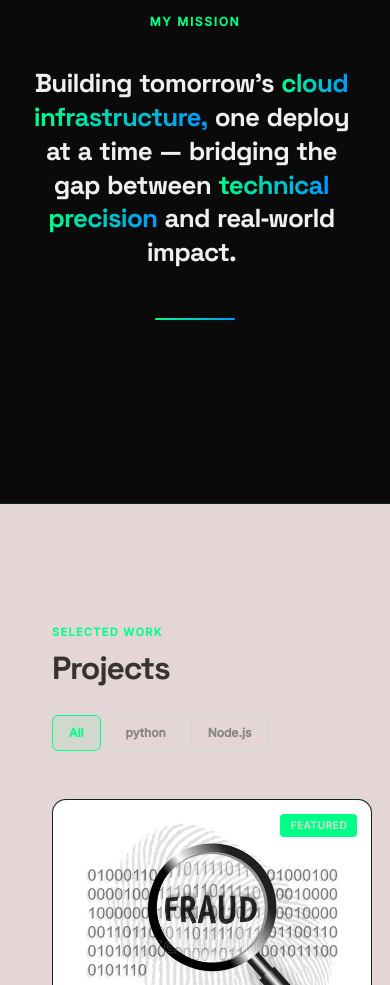
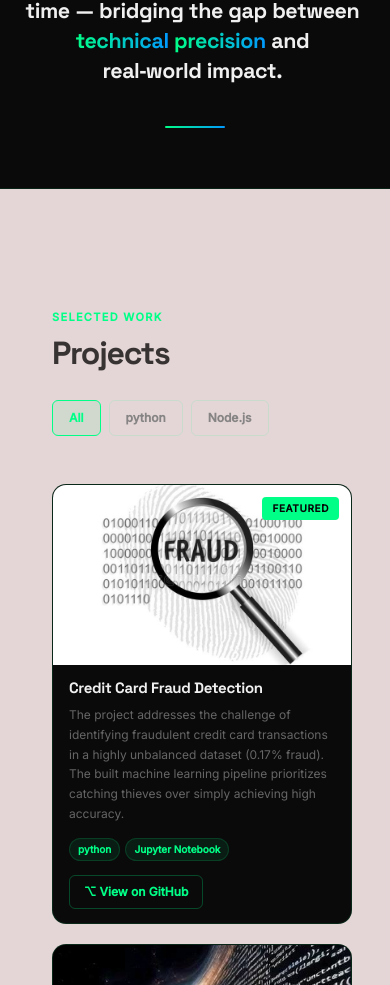
Before and after one commit to stuartbatemi/Portfolio-Assignment, a React (Vite) app: page / in a window 390 px wide. Shown: the part 1015-2000 px from the top of the page. Built offline with nearby package versions, Linux system fonts and the light colour scheme.

Commit message:
other updtaes

```diff
--- a/src/App.css
+++ b/src/App.css
@@ -0,0 +1,19 @@
+* {
+  box-sizing: border-box;
+  margin: 0;
+  padding: 0;
+}
+
+html, body {
+  overflow-x: hidden !important;
+  max-width: 100vw;
+  background-color: #050505 !important;
+  color: #f0f0f0;
+}
+
+#root {
+  overflow-x: hidden;
+  max-width: 100vw;
+  background-color: #050505;
+  min-height: 100vh;
+}
--- a/src/components/Portfolio.tsx
+++ b/src/components/Portfolio.tsx
@@ -52,7 +52,6 @@ const TEXT = "#383333"; // primary text — bright
 const TEXT2 = "#868484"; // secondary text
 const TEXT3 = "#444444"; // dim text
 const BORDER = `rgba(0,255,135,0.12)`;
-const BORDERH = `rgba(14, 177, 22, 0.45)`;
 const FONT_HEAD = "'Space Grotesk', 'Segoe UI', system-ui, sans-serif";
 const FONT_BODY = "'Inter', 'Segoe UI', system-ui, sans-serif";
 
@@ -875,44 +874,45 @@ function HeroSection() {
 // MANIFESTO SECTION — large scroll-reveal typography
 // ============================================================
 function ManifestoSection() {
-  const ref = useRef<HTMLDivElement>(null);
-
-  // Each word is defined here with whether it's accent coloured or not
-  // isAccent: true = glows in neon green, false = plain white
+  const ref      = useRef<HTMLDivElement>(null);
+  const ww       = useWindowWidth();
+  const isMobile = ww < 768;
+
   const words: { text: string; isAccent: boolean }[] = [
-    { text: "Building",      isAccent: false },
-    { text: "tomorrow's",    isAccent: false },
-    { text: "cloud",         isAccent: true  },
+    { text: "Building",       isAccent: false },
+    { text: "tomorrow's",     isAccent: false },
+    { text: "cloud",          isAccent: true  },
     { text: "infrastructure,",isAccent: true  },
-    { text: "one",           isAccent: false },
-    { text: "deploy",        isAccent: false },
-    { text: "at",            isAccent: false },
-    { text: "a",             isAccent: false },
-    { text: "time",          isAccent: false },
-    { text: "—",             isAccent: false },
-    { text: "bridging",      isAccent: false },
-    { text: "the",           isAccent: false },
-    { text: "gap",           isAccent: false },
-    { text: "between",       isAccent: false },
-    { text: "technical",     isAccent: true  },
-    { text: "precision",     isAccent: true  },
-    { text: "and",           isAccent: false },
-    { text: "real‑world",    isAccent: false },
-    { text: "impact.",       isAccent: false },
+    { text: "one",            isAccent: false },
+    { text: "deploy",         isAccent: false },
+    { text: "at",             isAccent: false },
+    { text: "a",              isAccent: false },
+    { text: "time",           isAccent: false },
+    { text: "—",              isAccent: false },
+    { text: "bridging",       isAccent: false },
+    { text: "the",            isAccent: false },
+    { text: "gap",            isAccent: false },
+    { text: "between",        isAccent: false },
+    { text: "technical",      isAccent: true  },
+    { text: "precision",      isAccent: true  },
+    { text: "and",            isAccent: false },
+    { text: "real‑world",     isAccent: false },
+    { text: "impact.",        isAccent: false },
   ];
 
-  // Each word gets a different starting position so they fly in
-  // from all directions and "collide" into place
+  // On mobile: small values so words don't fly off screen
+  // On desktop: big dramatic values for full cinematic effect
   const getStart = (i: number) => {
+    const range = isMobile ? 60 : 350; // ← KEY: small range on phone
     const directions = [
-      { x: -400, y: -60,  rotate: -15 },  // from far left
-      { x:  400, y:  60,  rotate:  15 },  // from far right
-      { x: -250, y: -150, rotate: -10 },  // top left diagonal
-      { x:  250, y:  150, rotate:  10 },  // bottom right diagonal
-      { x:    0, y: -300, rotate:  -6 },  // straight down from top
-      { x:    0, y:  300, rotate:   6 },  // straight up from bottom
-      { x: -350, y:  100, rotate: -12 },  // left
-      { x:  350, y: -100, rotate:  12 },  // right
+      { x: -range,      y: -range/4,  rotate: -8  },
+      { x:  range,      y:  range/4,  rotate:  8  },
+      { x: -range*0.7,  y: -range/2,  rotate: -5  },
+      { x:  range*0.7,  y:  range/2,  rotate:  5  },
+      { x:  0,          y: -range,    rotate: -3  },
+      { x:  0,          y:  range,    rotate:  3  },
+      { x: -range,      y:  range/3,  rotate: -6  },
+      { x:  range,      y: -range/3,  rotate:  6  },
     ];
     return directions[i % directions.length];
   };
@@ -921,93 +921,65 @@ function ManifestoSection() {
     <section
       ref={ref}
       style={{
-        minHeight:      "80vh",
+        minHeight:      isMobile ? "auto" : "80vh",
         display:        "flex",
         flexDirection:  "column",
         alignItems:     "center",
         justifyContent: "center",
-        padding:        "80px 32px",
+        padding:        isMobile ? "60px 20px" : "80px 32px",
         background:     "#0a0a0a",
-        borderTop:      `1px solid rgba(0,255,135,0.1)`,
-        borderBottom:   `1px solid rgba(0,255,135,0.1)`,
-        overflow:       "hidden",   // clips words flying in from edges
+        borderTop:      "1px solid rgba(0,255,135,0.1)",
+        borderBottom:   "1px solid rgba(0,255,135,0.1)",
+        overflow:       "hidden",  // ← stops horizontal scroll
         position:       "relative",
       }}
     >
-      {/* Label that slides in first */}
+      {/* Label */}
       <motion.p
-        initial={{ opacity: 0, y: 20 }}
-        whileInView={{ opacity: 1, y: 0 }}
-        viewport={{ once: true }}
-        transition={{ duration: 0.5 }}
-        style={{
-          fontSize:      12,
-          color:         A,
-          fontWeight:    700,
-          letterSpacing: "0.14em",
-          textTransform: "uppercase" as const,
-          marginBottom:  36,
-        }}
-      >
+        initial={{ opacity: 0, y: 20 }} whileInView={{ opacity: 1, y: 0 }}
+        viewport={{ once: true }} transition={{ duration: 0.5 }}
+        style={{ fontSize: 12, color: A, fontWeight: 700, letterSpacing: "0.14em", textTransform: "uppercase" as const, marginBottom: 28 }}>
         My Mission
       </motion.p>
 
-      {/* Word collision container */}
-      <div
-        style={{
-          maxWidth:   900,
-          textAlign:  "center" as const,
-          lineHeight: 1.3,
-          fontFamily: FONT_HEAD,
-          fontSize:   "clamp(26px, 5vw, 58px)",
-          fontWeight: 800,
-          letterSpacing: "-0.03em",
-        }}
-      >
+      {/* Words */}
+      <div style={{
+        maxWidth:      isMobile ? "100%" : 900,
+        textAlign:     "center" as const,
+        lineHeight:    1.4,
+        fontFamily:    FONT_HEAD,
+        fontSize:      isMobile ? "clamp(20px,5.5vw,28px)" : "clamp(26px,4vw,58px)",
+        fontWeight:    800,
+        letterSpacing: "-0.02em",
+        padding:       isMobile ? "0 4px" : 0,
+      }}>
         {words.map((word, i) => {
           const start = getStart(i);
           return (
             <motion.span
               key={i}
-              initial={{
-                opacity: 0,
-                x:       start.x,
-                y:       start.y,
-                rotate:  start.rotate,
-                filter:  "blur(6px)",
-              }}
-              whileInView={{
-                opacity: 1,
-                x:       0,
-                y:       0,
-                rotate:  0,
-                filter:  "blur(0px)",
-              }}
-              // once: true = animation only plays once as you scroll past
-              viewport={{ once: true, margin: "-80px" }}
+              initial={{ opacity: 0, x: start.x, y: start.y, rotate: start.rotate, filter: "blur(4px)" }}
+              whileInView={{ opacity: 1, x: 0, y: 0, rotate: 0, filter: "blur(0px)" }}
+              viewport={{ once: true, margin: "-40px" }}
               transition={{
-                // spring makes it overshoot slightly = collision feel
                 type:      "spring",
-                stiffness: 120,
-                damping:   11,
-                delay:     i * 0.055,  // each word is 55ms after previous
-                opacity:   { duration: 0.25, delay: i * 0.055 },
-                filter:    { duration: 0.3,  delay: i * 0.055 },
+                stiffness: isMobile ? 150 : 120,
+                damping:   isMobile ? 15  : 11,
+                delay:     i * 0.055,
+                opacity:   { duration: 0.2, delay: i * 0.055 },
+                filter:    { duration: 0.25, delay: i * 0.055 },
               }}
               style={{
                 display:     "inline-block",
-                marginRight: "0.28em",
-                // Accent words get the neon gradient colour
-                ...(word.isAccent
-                  ? {
-                      background:             `linear-gradient(90deg, ${A}, ${A2})`,
-                      WebkitBackgroundClip:   "text",
-                      WebkitTextFillColor:    "transparent",
-                      backgroundClip:         "text",
-                    }
-                  : {
-                      color: "#f0f0f0",
-                    }),
+                marginRight: "0.25em",
+                ...(word.isAccent ? {
+                  background:           `linear-gradient(90deg,${A},${A2})`,
+                  WebkitBackgroundClip: "text",
+                  WebkitTextFillColor:  "transparent",
+                  backgroundClip:       "text",
+                } : {
+                  color: "#f0f0f0",
+                }),
               }}
             >
               {word.text}
@@ -1016,24 +988,16 @@ function ManifestoSection() {
         })}
       </div>
 
-      {/* Decorative line that draws itself after words land */}
+      {/* Accent line */}
       <motion.div
-        initial={{ scaleX: 0, opacity: 0 }}
-        whileInView={{ scaleX: 1, opacity: 1 }}
-        viewport={{ once: true }}
-        transition={{ duration: 1, delay: words.length * 0.055 + 0.3 }}
-        style={{
-          marginTop:       48,
-          height:          2,
-          width:           80,
-          background:      `linear-gradient(90deg, ${A}, ${A2})`,
-          borderRadius:    99,
-          transformOrigin: "center",
-        }}
+        initial={{ scaleX: 0, opacity: 0 }} whileInView={{ scaleX: 1, opacity: 1 }}
+        viewport={{ once: true }} transition={{ duration: 1, delay: words.length * 0.055 + 0.2 }}
+        style={{ marginTop: 40, height: 2, width: 60, background: `linear-gradient(90deg,${A},${A2})`, borderRadius: 99, transformOrigin: "center" }}
       />
     </section>
   );
 }
+
 // ============================================================
 // PROJECTS SECTION — asymmetric grid
 // ============================================================
@@ -1138,181 +1102,95 @@ function ProjectsSection() {
   );
 }
 
-function ProjectCard({
-  project,
-  featured,
-}: {
-  project: Project;
-  featured: boolean;
-}) {
+function ProjectCard({ project, featured }: { project: Project; featured: boolean }) {
   const [hov, setHov] = useState(false);
+  const ww       = useWindowWidth();
+  const isMobile = ww < 768;
   const { title, description, tech, image, link } = project;
+
+  // GitHub link — uses the main github profile + project title as slug
+  // Update each project's link in portfolio.ts to the actual repo URL
+  const githubLink = link !== "#" ? link : PROFILE.github;
 
   return (
     <motion.div
       layout
       variants={fadeUp}
       style={{
-        borderRadius: 14,
-        overflow: "hidden",
-        border: `1px solid ${hov ? BORDERH : BORDER}`,
-        background: hov ? `rgba(0,255,135,0.04)` : BG2,
-        gridColumn: featured ? "span 2" : "span 1",
-        transition: "all 0.25s",
-        boxShadow: hov ? `0 0 40px rgba(0,255,135,0.08)` : "none",
+        borderRadius:  14,
+        overflow:      "hidden",
+        border:        `1px solid ${hov ? "rgba(0,255,135,0.45)" : "rgba(0,255,135,0.12)"}`,
+        background:    hov ? "rgba(0,255,135,0.04)" : "#0a0a0a",
+        // On mobile, span full width. Featured spans 2 cols on desktop only
+        gridColumn:    featured && !isMobile ? "span 2" : "span 1",
+        transition:    "all 0.25s",
+        boxShadow:     hov ? "0 0 40px rgba(0,255,135,0.08)" : "none",
       }}
-      whileHover={{ y: -5 }}
+      whileHover={isMobile ? {} : { y: -5 }} // no hover lift on mobile
       transition={{ type: "spring", stiffness: 280, damping: 22 }}
       onMouseEnter={() => setHov(true)}
       onMouseLeave={() => setHov(false)}
     >
-      {/* ═══════════════════════════════════════════
-          📸 PROJECT SCREENSHOT
-
-          Add your screenshot to: public/images/project1.jpg
-          Then in portfolio.ts set:  image: "/images/project1.jpg"
-
-          Recommended: 16:9 ratio, min 800×450px
-      ════════════════════════════════════════════ */}
-      <div
-        style={{
-          height: featured ? 280 : 200,
-          position: "relative",
-          overflow: "hidden",
-          background: BG3,
-        }}
-      >
-        {image ? (
-          <img
-            src={image}
-            alt={title}
-            style={{
-              width: "100%",
-              height: "100%",
-              objectFit: "cover" as const,
-              transition: "transform 0.4s ease",
-              transform: hov ? "scale(1.04)" : "scale(1)",
-            }}
-          />
-        ) : (
-          <div
-            style={{
-              width: "100%",
-              height: "100%",
-              display: "flex",
-              alignItems: "center",
-              justifyContent: "center",
-              background: `linear-gradient(135deg, ${BG2}, ${BG3})`,
-            }}
-          >
-            <span
-              style={{ fontFamily: FONT_HEAD, fontSize: 48, color: `${A}18` }}
-            >
-              ◉
-            </span>
-          </div>
-        )}
-
-        {/* Hover overlay with metadata */}
+      {/* Project image */}
+      <div style={{ height: featured && !isMobile ? 260 : 180, position: "relative", overflow: "hidden", background: "#111" }}>
+        {image
+          ? <img src={image} alt={title}
+              style={{ width: "100%", height: "100%", objectFit: "cover" as const, transition: "transform 0.4s", transform: hov ? "scale(1.04)" : "scale(1)" }} />
+          : <div style={{ width: "100%", height: "100%", display: "flex", alignItems: "center", justifyContent: "center", background: "linear-gradient(135deg,#0a0a0a,#111)" }}>
+              <span style={{ fontFamily: FONT_HEAD, fontSize: 40, color: "rgba(0,255,135,0.15)" }}>◉</span>
+            </div>
+        }
+
+        {/* Hover overlay */}
         <motion.div
-          style={{
-            position: "absolute",
-            inset: 0,
-            background: "rgba(0,0,0,0.75)",
-            display: "flex",
-            flexDirection: "column",
-            justifyContent: "flex-end",
-            padding: 20,
-          }}
-          animate={{ opacity: hov ? 1 : 0 }}
-          transition={{ duration: 0.25 }}
-        >
-          <div
-            style={{
-              display: "flex",
-              gap: 6,
-              flexWrap: "wrap" as const,
-              marginBottom: 8,
-            }}
-          >
+          style={{ position: "absolute", inset: 0, background: "rgba(0,0,0,0.8)", display: "flex", flexDirection: "column" as const, justifyContent: "flex-end", padding: 18 }}
+          animate={{ opacity: hov ? 1 : 0 }} transition={{ duration: 0.2 }}>
+          <div style={{ display: "flex", gap: 6, flexWrap: "wrap" as const, marginBottom: 10 }}>
             {tech.map((t: string) => (
-              <span
-                key={t}
-                style={{
-                  fontSize: 10,
-                  padding: "3px 8px",
-                  borderRadius: 4,
-                  background: `${A}20`,
-                  color: A,
-                  fontWeight: 600,
-                  border: `1px solid ${A}30`,
-                }}
-              >
-                {t}
-              </span>
+              <span key={t} style={{ fontSize: 10, padding: "3px 8px", borderRadius: 4, background: "rgba(0,255,135,0.15)", color: A, fontWeight: 600 }}>{t}</span>
             ))}
           </div>
-          {link && link !== "#" && (
-            <a
-              href={link}
-              target="_blank"
-              rel="noreferrer"
-              style={{
-                fontSize: 12,
-                color: A,
-                fontWeight: 700,
-                display: "flex",
-                alignItems: "center",
-                gap: 6,
-              }}
-            >
-              View Live Project →
-            </a>
-          )}
+          {/* GitHub link on hover */}
+          <a href={githubLink} target="_blank" rel="noreferrer"
+            style={{ fontSize: 12, color: A, fontWeight: 700, display: "flex", alignItems: "center", gap: 6 }}>
+            View on GitHub →
+          </a>
         </motion.div>
 
         {featured && (
-          <span
-            style={{
-              position: "absolute",
-              top: 14,
-              right: 14,
-              fontSize: 10,
-              padding: "4px 10px",
-              borderRadius: 4,
-              background: A,
-              color: BG,
-              fontWeight: 800,
-              letterSpacing: "0.06em",
-            }}
-          >
+          <span style={{ position: "absolute", top: 12, right: 12, fontSize: 10, padding: "4px 10px", borderRadius: 4, background: A, color: "#050505", fontWeight: 800, letterSpacing: "0.06em" }}>
             FEATURED
           </span>
         )}
       </div>
 
       {/* Card body */}
-      <div style={{ padding: "20px 22px" }}>
-        <h3
-          style={{
-            fontFamily: FONT_HEAD,
-            fontSize: 17,
-            fontWeight: 700,
-            color: TEXT,
-            margin: "0 0 8px",
-            letterSpacing: "-0.02em",
-          }}
-        >
+      <div style={{ padding: isMobile ? "14px 16px" : "20px 22px" }}>
+        <h3 style={{ fontFamily: FONT_HEAD, fontSize: isMobile ? 15 : 17, fontWeight: 700, color: "#f0f0f0", margin: "0 0 8px", letterSpacing: "-0.02em" }}>
           {title}
         </h3>
-        <p style={{ fontSize: 13, color: TEXT2, lineHeight: 1.65, margin: 0 }}>
+        <p style={{ fontSize: isMobile ? 12 : 13, color: "#666", lineHeight: 1.65, margin: "0 0 14px" }}>
           {description}
         </p>
+
+        {/* Tech badges */}
+        <div style={{ display: "flex", flexWrap: "wrap" as const, gap: 5, marginBottom: 14 }}>
+          {tech.map((t: string) => (
+            <span key={t} style={{ fontSize: 10, padding: "3px 8px", borderRadius: 99, background: "rgba(0,255,135,0.08)", color: A, border: "1px solid rgba(0,255,135,0.15)", fontWeight: 600 }}>
+              {t}
+            </span>
+          ))}
+        </div>
+
+        {/* GitHub button — always visible */}
+        <a href={githubLink} target="_blank" rel="noreferrer"
+          style={{ display: "inline-flex", alignItems: "center", gap: 6, fontSize: 12, color: A, fontWeight: 700, padding: "7px 14px", border: "1px solid rgba(0,255,135,0.25)", borderRadius: 6 }}>
+          ⌥ View on GitHub
+        </a>
       </div>
     </motion.div>
   );
 }
-
 // ============================================================
 // SKILLS MATRIX — interactive hover grid
 // ============================================================
```
